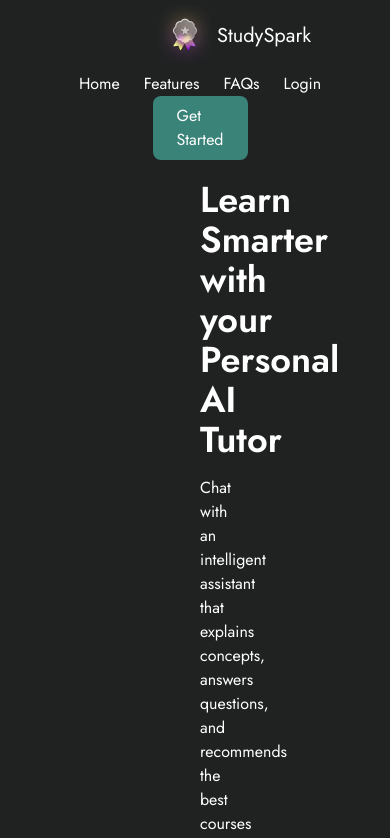
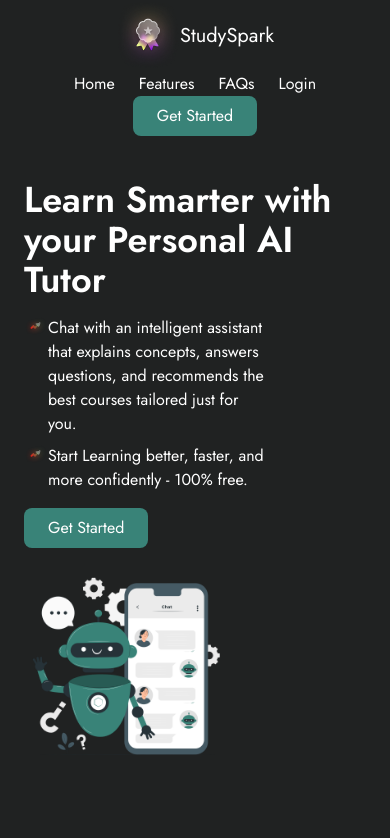
Before and after one commit to Nnamdi-Uzoigwe/StudySpark-App, a Next.js app: page / in a window 390 px wide. Shown: the top 838 px of the page. Built offline with nearby package versions, Linux system fonts and the light colour scheme.

Commit message:
initial commit

```diff
--- a/components/Navbar.tsx
+++ b/components/Navbar.tsx
@@ -2,7 +2,7 @@ import Button from "./Button";
 
 export default function Navbar() {
     return (
-        <div className="bg-[#202222] h-[100px] px-50 flex flex-col lg:flex-row items-center justify-between">
+        <div className="bg-[#202222] h-[100px] px-6 lg:px-50 flex flex-col lg:flex-row items-center justify-between">
             <div className="flex items-center">
                 <img src="/logo.png" alt="logo" />
                 <span className="text-white text-xl">StudySpark</span>
--- a/sections/HomeHero.tsx
+++ b/sections/HomeHero.tsx
@@ -2,7 +2,7 @@ import Button from "../components/Button";
 
 export default function HomeHero() {
     return (
-        <div className="px-50 py-20 grid grid-cols-1 lg:grid-cols-2 items-center gap-4 lg:gap-10">
+        <div className="px-6 lg:px-50 py-20 grid grid-cols-1 lg:grid-cols-2 items-center gap-4 lg:gap-10">
             <div className="text-white">
                 <h1 className="text-4xl font-semibold mb-4">Learn Smarter with your Personal AI Tutor</h1>
                 <div className="mb-2 flex justify-start items-start">
```
